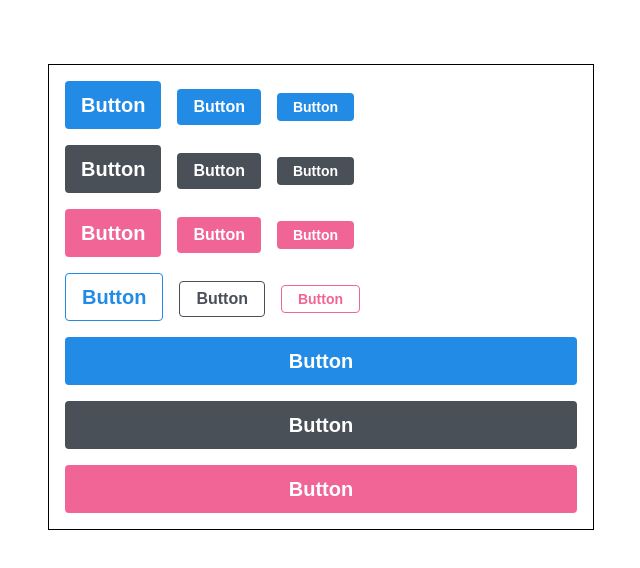
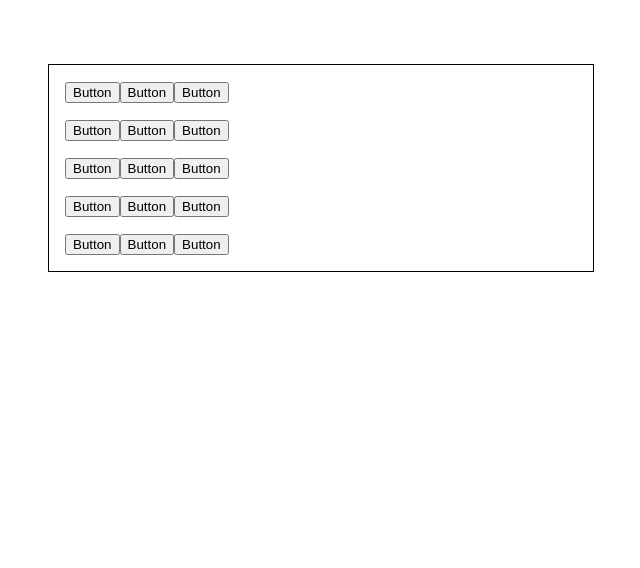
Before and after one commit to dwhddnjs/Component-with-SASS, a React (Create React App) app: page / in a window 1280 px wide. Shown: the top 568 px of the page, without its empty margins (319-959 px from the left). Built offline with nearby package versions, Linux system fonts and the light colour scheme.

Commit message:
...rest params

```diff
--- a/src/App.js
+++ b/src/App.js
@@ -10,6 +10,7 @@ function App() {
         <Button>Button</Button>
         <Button size="small">Button</Button>
       </div>
+
       <div className="buttons">
         <Button color="gray" size="large">
           Button
@@ -19,6 +20,7 @@ function App() {
           Button
         </Button>
       </div>
+
       <div className="buttons">
         <Button color="pink" size="large">
           Button
@@ -42,13 +44,21 @@ function App() {
       </div>
 
       <div className="buttons">
-        <Button size="large" fullWidth>
+        <Button size="large" fullWidth className="customized-button">
           Button
         </Button>
         <Button color="gray" size="large" fullWidth>
           Button
         </Button>
-        <Button color="pink" size="large" fullWidth>
+        <Button
+          color="pink"
+          size="large"
+          fullWidth
+          onClick={() => console.log("버튼클릭")}
+          onMouseMove={() => {
+            console.log("마우스무브");
+          }}
+        >
           Button
         </Button>
       </div>
@@ -57,3 +67,8 @@ function App() {
 }
 
 export default App;
+
+// className 이 겹치지 않게 작성하는 팁
+// 1. 컴포넌트의 이름을 고유하게 지정
+// 2. 최상위 엘리먼트의 클래스이름을 컴포넌트 이름과 똑같게
+// 3. 그내부에서 셀렉터를 사용
--- a/src/components/Button.js
+++ b/src/components/Button.js
@@ -3,13 +3,23 @@ import classNames from "classnames";
 import "./Button.scss";
 
 //size: large, medium, small
-export default function Button({ children, size, color, outline, fullWidth }) {
+export default function Button({
+  children,
+  size,
+  color,
+  outline,
+  fullWidth,
+  className,
+  ...rest
+}) {
   return (
     <button
       className={classNames("Button", size, color, {
         outline,
         fullWidth,
       })}
+      {...rest}
+      className
     >
       {children}
     </button>
```
Also changed, not shown: src/App.scss (line endings or trailing spaces).
